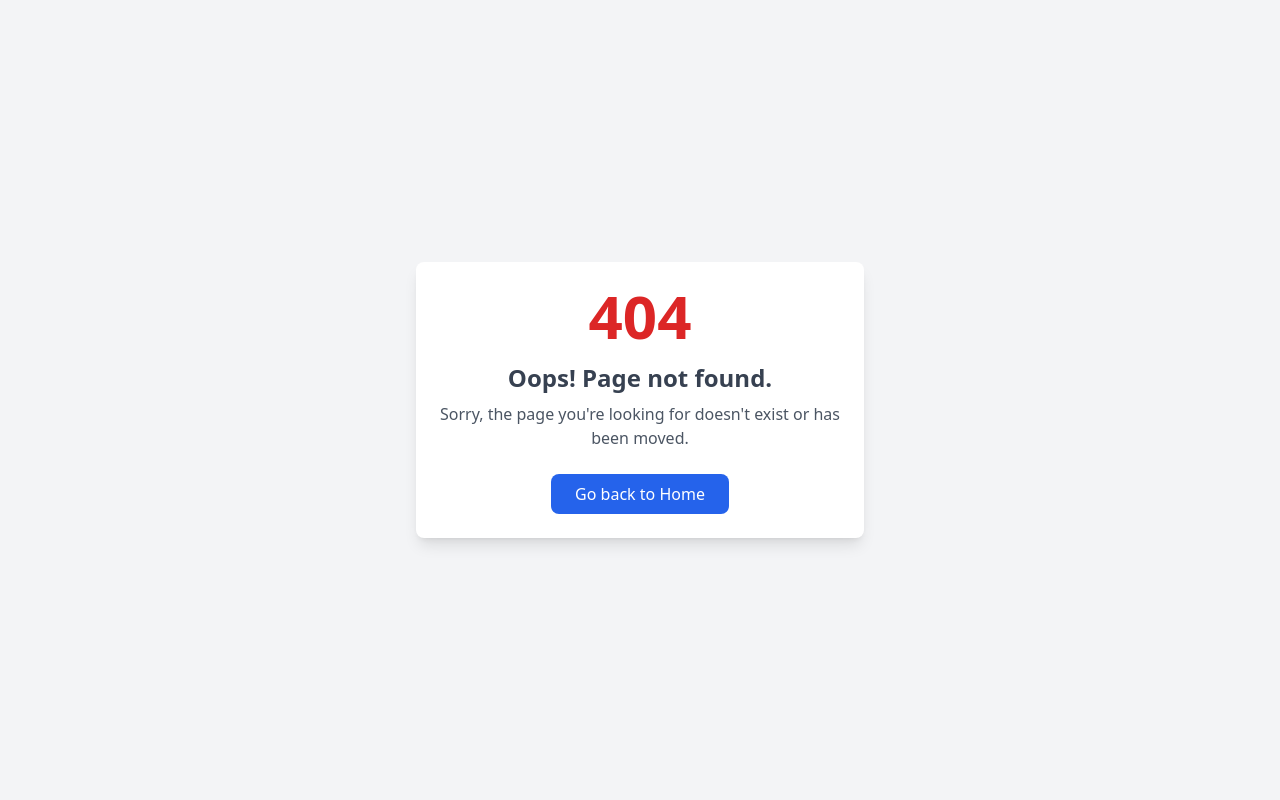
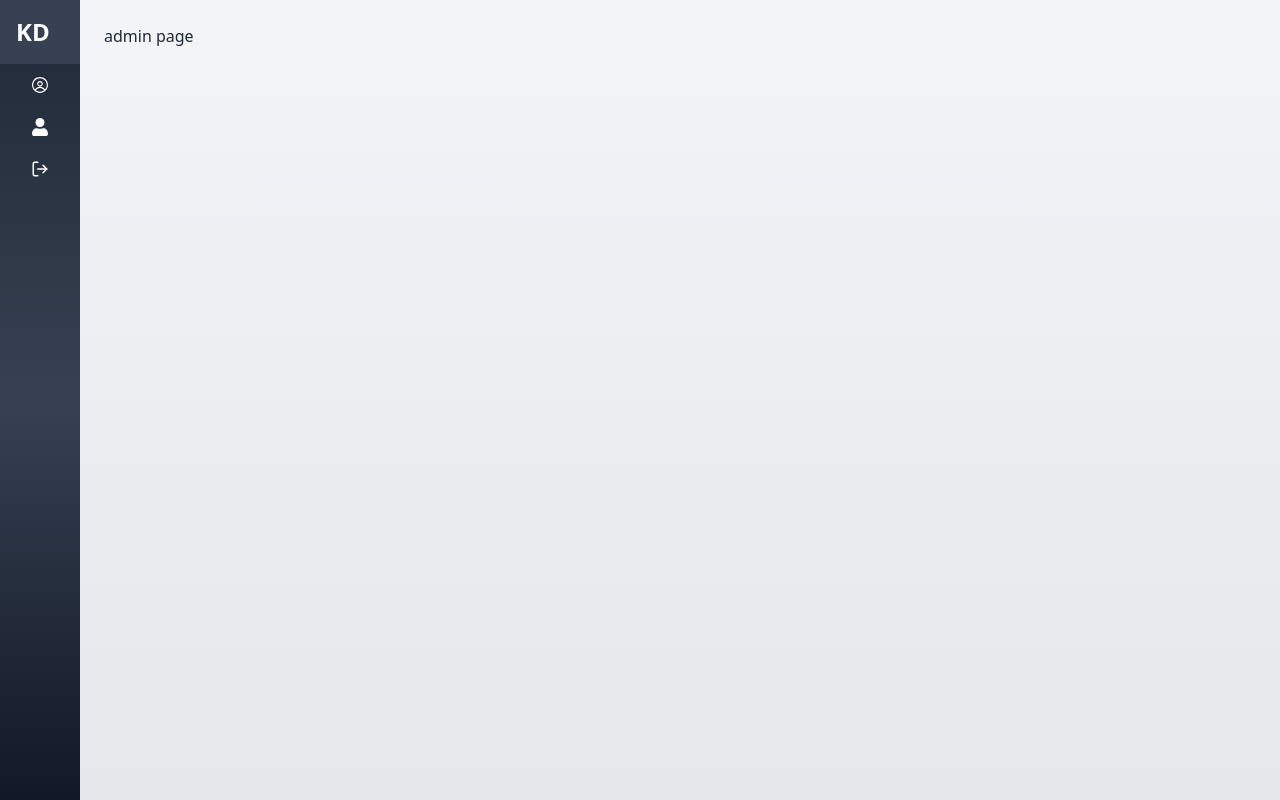
Before and after one commit to mdsabbiralmamon/kana-quest, a Next.js app: page /dashboard in a window 1280 px wide. Before the commit this address had no page. Built offline with nearby package versions, Linux system fonts and the light colour scheme.

Commit message:
feat: add admin page component for dashboard

```diff
--- /dev/null
+++ b/src/app/(backend)/dashboard/page.tsx
@@ -0,0 +1,11 @@
+import React from 'react';
+
+const page = () => {
+    return (
+        <div>
+            admin page
+        </div>
+    );
+};
+
+export default page;
```
